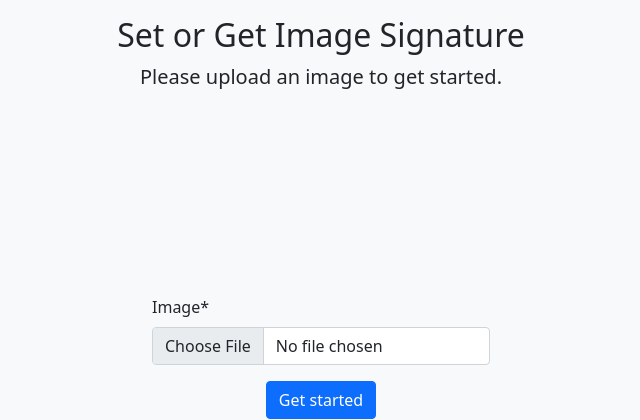
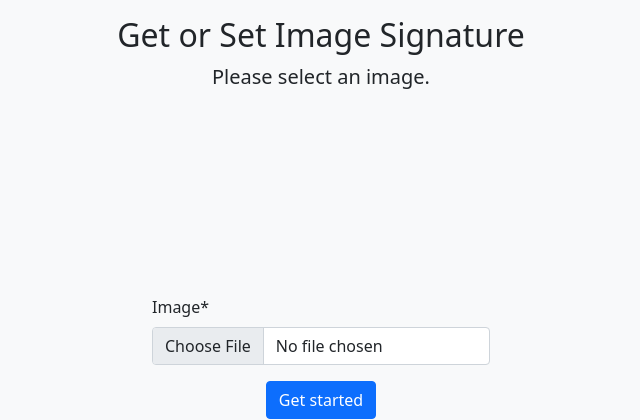
Before and after one commit to zapraxia/sigmage-app, a Django app: page / in a window 1280 px wide. Shown: the top 420 px of the page, without its empty margins (319-959 px from the left). Run offline with Django 3.2, Linux system fonts and the light colour scheme; some libraries are stand-ins or nearby versions.

Commit message:
Changed wording

```diff
--- a/app/templates/app/query_form.html
+++ b/app/templates/app/query_form.html
@@ -3,9 +3,9 @@
 {% load static %}
 {% load crispy_forms_filters %}
 
-{% block heading %}Set or Get Image Signature{% endblock %}
+{% block heading %}Get or Set Image Signature{% endblock %}
 
-{% block lead %}Please upload an image to get started.{% endblock %}
+{% block lead %}Please select an image.{% endblock %}
 
 {% block content %}
 
```
